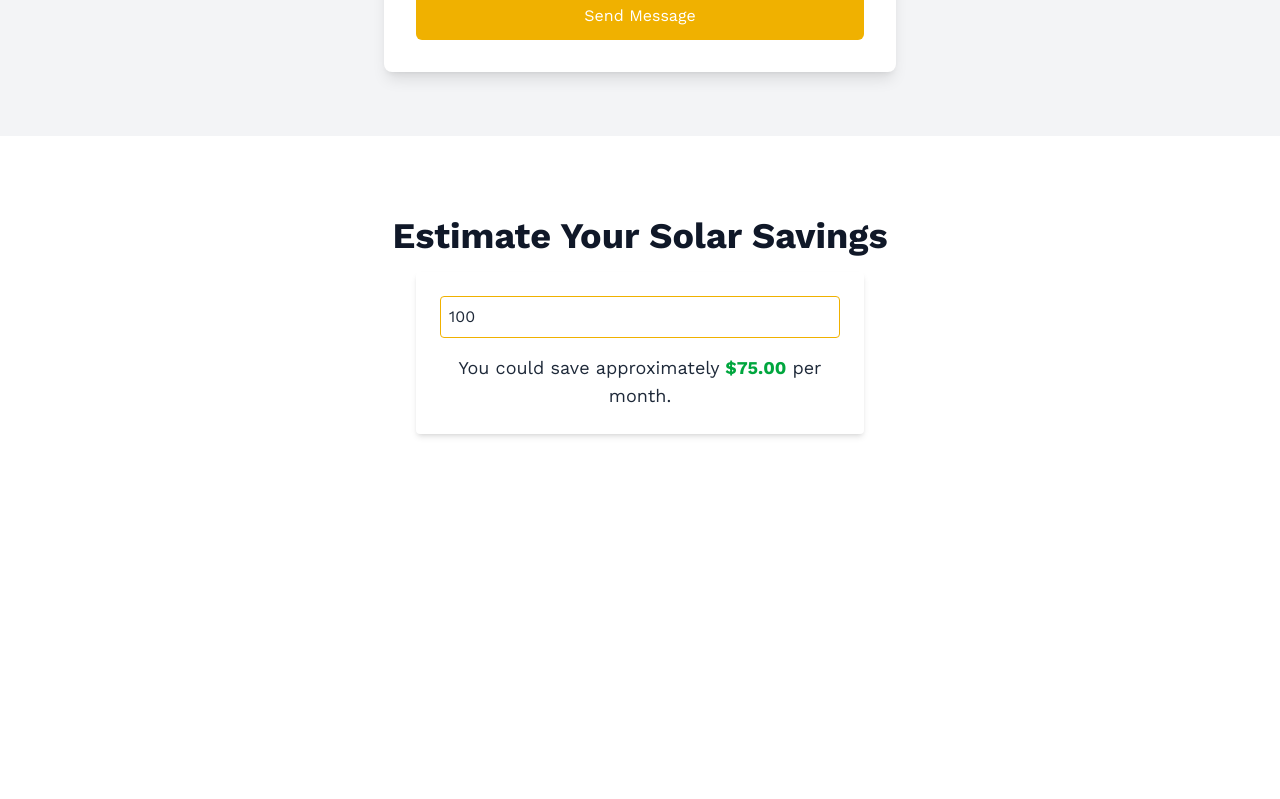
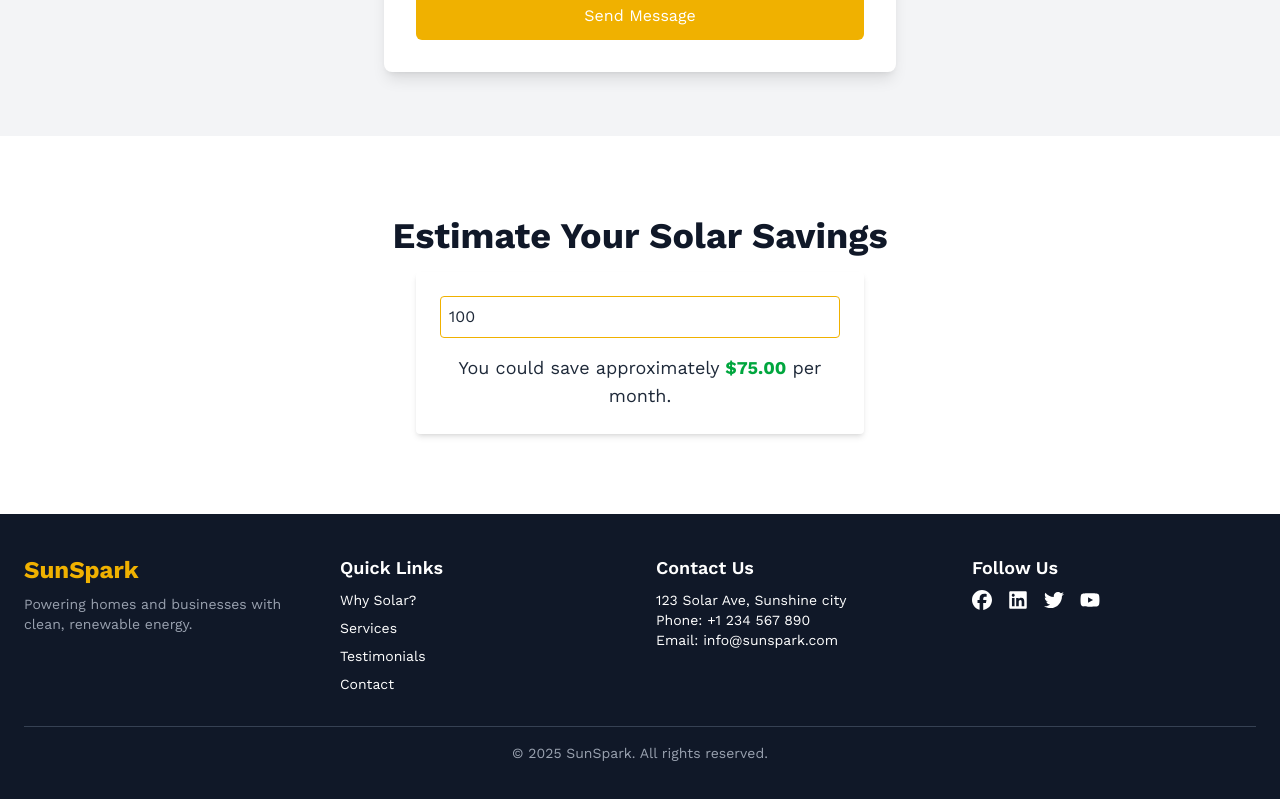
Before and after one commit to kadelcode/solar-landing-page, a Next.js app: page / in a window 1280 px wide. Shown: the part 4167-4966 px from the top of the page. Before the commit the page ends 4681 px from the top, so only its background shows below. Built offline with nearby package versions, Linux system fonts and the light colour scheme.

Commit message:
Add footer section

```diff
--- a/src/app/page.tsx
+++ b/src/app/page.tsx
@@ -8,6 +8,7 @@ import Testimonials from "@/components/sections/Testimonials";
 import Gallery from "@/components/sections/Gallery";
 import SolarSavings from "@/components/SolarSavings";
 import ContactForm from "@/components/ContactForm";
+import Footer from "@/components/sections/Footer";
 
 export default function Home() {
   return (
@@ -26,6 +27,7 @@ export default function Home() {
       <Gallery />
       <ContactForm />
       <SolarSavings />
+      <Footer />
     </div>
   );
 }
--- /dev/null
+++ b/src/components/sections/Footer.tsx
@@ -0,0 +1,58 @@
+"use client";
+
+import Link from "next/link";
+import { FaFacebook, FaLinkedin, FaTwitter, FaYoutube } from "react-icons/fa6";
+import { motion } from "framer-motion";
+
+export default function Footer() {
+    return (
+        <footer className="bg-gray-900 text-white py-10 px-6">
+            <div className="max-w-7xl mx-auto grid grid-cols-1 md:grid-cols-4 gap-8">
+                {/* Company Info */}
+                <motion.div
+                  initial={{ opacity: 0, y: 30 }}
+                  whileInView={{ opacity: 1, y: 0 }}
+                >
+                    <h2 className="text-2xl font-bold text-yellow-500">SunSpark</h2>
+                    <p className="text-sm mt-2 text-gray-400">
+                        Powering homes and businesses with clean, renewable energy.
+                    </p>
+                </motion.div>
+
+                {/* Quick Links */}
+                <div>
+                    <h4 className="text-lg font-semibold mb-2">Quick Links</h4>
+                    <ul className="text-sm space-y-2">
+                        <li><Link href="#whysolar">Why Solar?</Link></li>
+                        <li><Link href="#services">Services</Link></li>
+                        <li><Link href="#testimonials">Testimonials</Link></li>
+                        <li><Link href="#contact">Contact</Link></li>
+                    </ul>
+                </div>
+
+                {/* Contact Info */}
+                <div>
+                    <h4 className="text-lg font-semibold mb-2">Contact Us</h4>
+                    <p className="text-sm">123 Solar Ave, Sunshine city</p>
+                    <p className="text-sm">Phone: <a href="tel:+123456789">+1 234 567 890</a></p>
+                    <p className="text-sm">Email: <a href="mailto:info@sunspark.com">info@sunspark.com</a></p>
+                </div>
+
+                {/* Social Icons */}
+                <div>
+                    <h4 className="text-lg font-semibold mb-2">Follow Us</h4>
+                    <div className="flex gap-4 mt-2">
+                        <a href="https://facebook.com" target="_blank"><FaFacebook size={20} /></a>
+                        <a href="https://linkedin.com" target="_blank"><FaLinkedin size={20} /></a>
+                        <a href="https://twitter.com" target="_blank"><FaTwitter size={20} /></a>
+                        <a href="https://youtube.com" target="_blank"><FaYoutube size={20} /></a>
+                    </div>
+                </div>
+            </div>
+
+            <div className="border-t border-gray-700 mt-8 pt-4 text-center text-sm text-gray-400">
+                &copy; {new Date().getFullYear()} SunSpark. All rights reserved.
+            </div>
+        </footer>
+    )
+}
```
